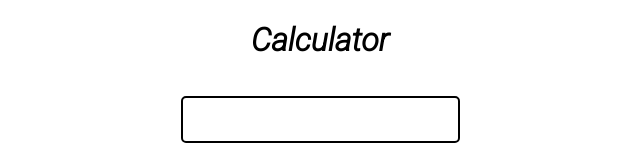
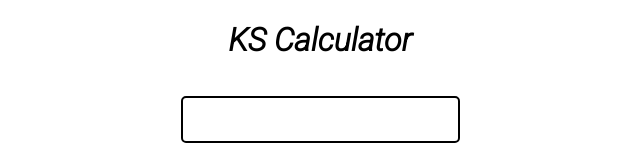
Before and after one commit to CodeKhushal/Calculator-JS, a plain HTML site: page index.html in a window 1280 px wide. Shown: the top 160 px of the page, without its empty margins (328-968 px from the left). Drawn offline with Linux system fonts and the light colour scheme.

Commit message:
Update index.html

```diff
--- a/index.html
+++ b/index.html
@@ -7,7 +7,7 @@
     <link rel="stylesheet" href="style.css">
 </head>
 <body>
-    <h1 class="text-center">Calculator</h1>
+    <h1 class="text-center">KS Calculator</h1>
     <div class="container mx-auto flex flex-col">
         <div class="row">
             <input type="text" class="input"/>
```
